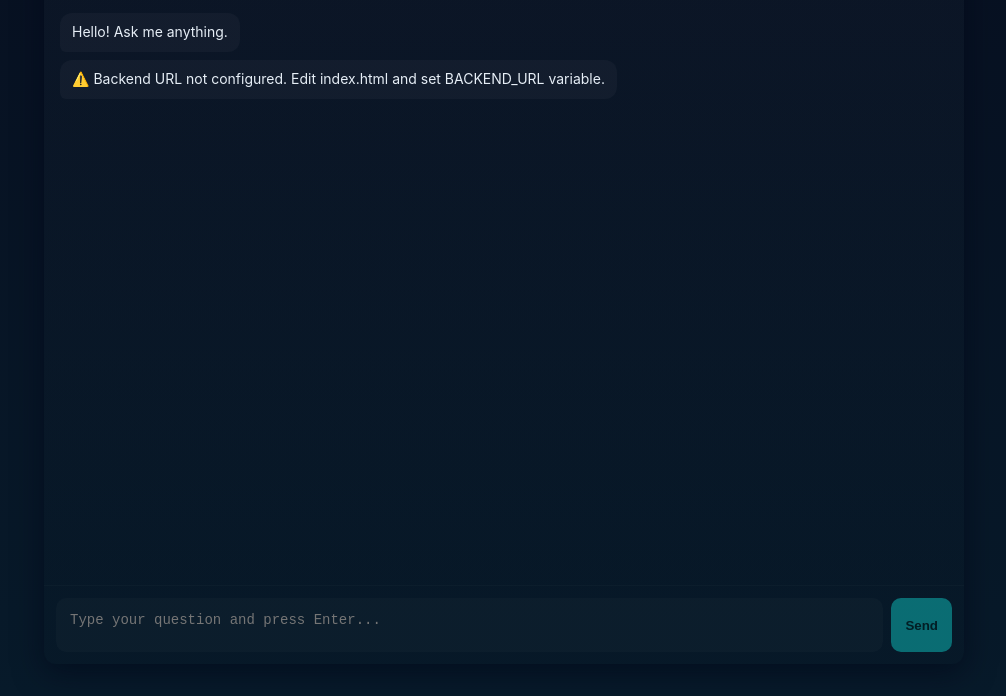
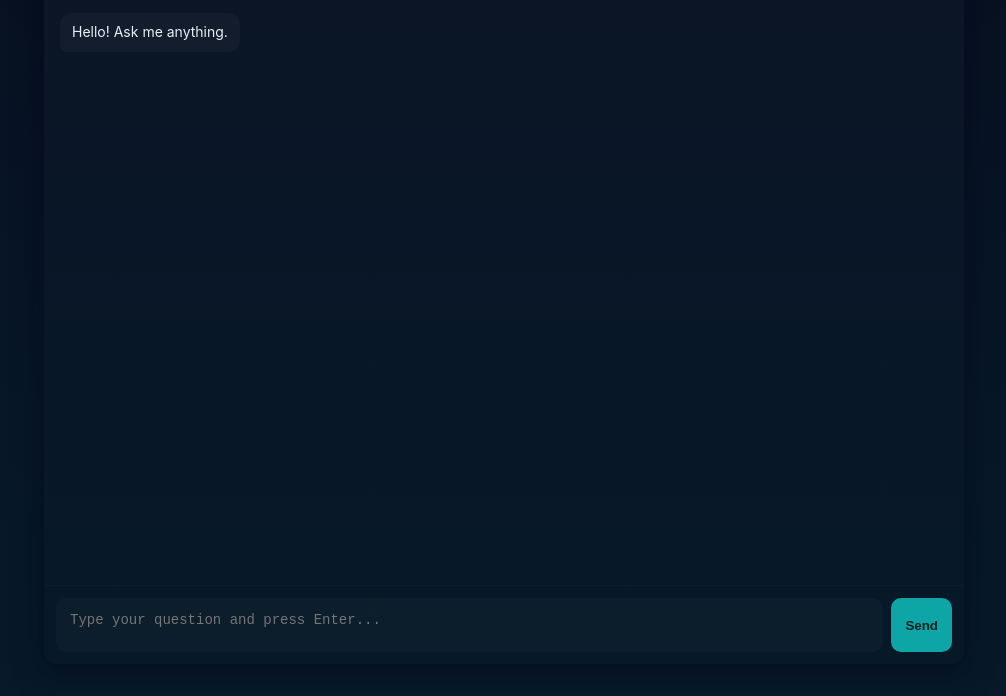
Before and after one commit to SaadSikder01/chatbot, a plain HTML site: page index.html in a window 1280 px wide. Shown: the part 104-800 px from the top of the page, without its empty margins (136-1142 px from the left). Drawn offline with Linux system fonts and the light colour scheme.

Commit message:
Update index.html

```diff
--- a/index.html
+++ b/index.html
@@ -90,7 +90,7 @@
     // =========== CONFIG ===========
     // Replace with your public backend endpoint (Cloudflare Tunnel / API)
     // Example: const BACKEND_URL = "https://abc123.trycloudflare.com/chat";
-    const BACKEND_URL = "https://REPLACE_WITH_YOUR_BACKEND/chat";
+    const BACKEND_URL = "https://addition-mailto-motion-qty.trycloudflare.com/chat";
     // ==============================
 
     const messagesEl = document.getElementById('messages');
```
